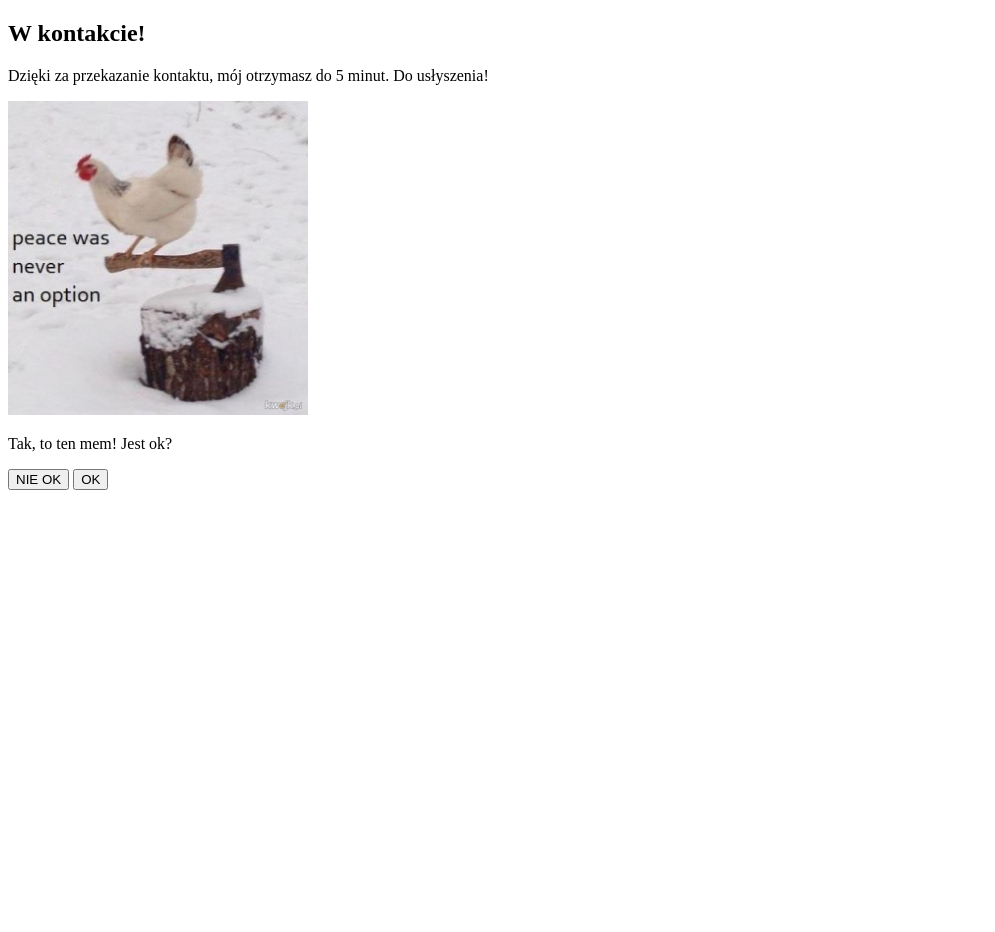
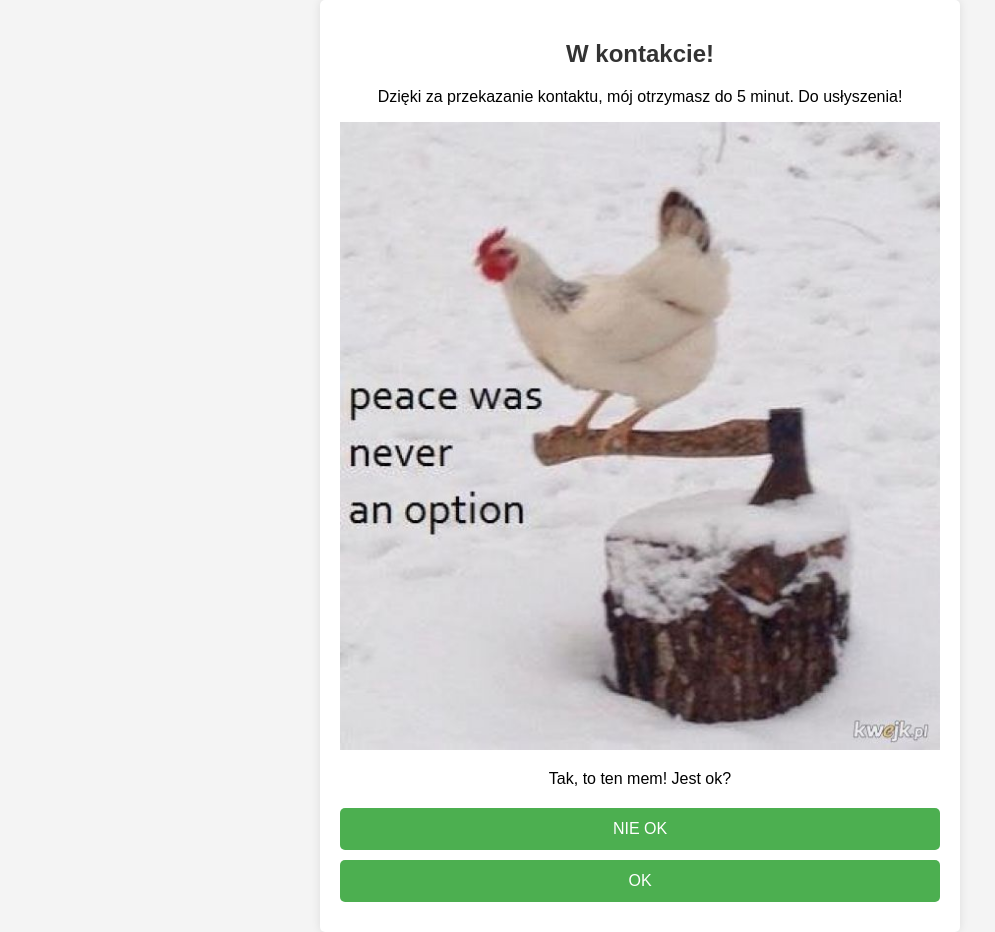
Before and after one commit to takado8/RAE_django_app, a Django app: page /final_page in a window 1280 px wide. Shown: the whole page, without its empty margins (0-995 px from the left). Before the commit the page ends 490 px from the top, so only its background shows below. Run offline with Django 4.2, Linux system fonts and the light colour scheme.

Commit message:
Update vcard_final_page.html

```diff
--- a/django_project/vcard/templates/vcard_final_page.html
+++ b/django_project/vcard/templates/vcard_final_page.html
@@ -4,15 +4,78 @@
     <meta charset="UTF-8">
     <meta name="viewport" content="width=device-width, initial-scale=1.0">
     <title>Feedback Page</title>
+    <style>
+        body {
+            font-family: Arial, sans-serif;
+            background-color: #f4f4f4;
+            margin: 0;
+            padding: 0;
+        }
+        .container {
+            max-width: 600px;
+            margin: 0 auto;
+            padding: 20px;
+            background-color: #fff;
+            border-radius: 5px;
+            box-shadow: 0 0 10px rgba(0, 0, 0, 0.1);
+        }
+        h2 {
+            color: #333;
+            text-align: center;
+        }
+        form {
+            margin-top: 20px;
+        }
+        input[type="text"],
+        input[type="tel"],
+        input[type="email"],
+        input[type="url"],
+        input[type="submit"] {
+            width: 100%;
+            padding: 10px;
+            margin-bottom: 10px;
+            border-radius: 5px;
+            border: 1px solid #ccc;
+            box-sizing: border-box;
+            font-family: inherit;
+        }
+        input[type="submit"] {
+            background-color: #4CAF50;
+            color: white;
+            font-size: 16px;
+            padding: 12px 20px;
+            border: none;
+            border-radius: 5px;
+            cursor: pointer;
+        }
+        input[type="submit"]:hover {
+            background-color: #45a049;
+        }
+        label {
+            margin-bottom: 10px;
+        }
+        input[type="file"] {
+            margin-top: 5px;
+            margin-bottom: 15px;
+        }
+        p {
+            text-align: center;
+        }
+        /* Centering the image */
+        section {
+            text-align: center;
+        }
+        section img {
+            display: inline-block;
+        }
+    </style>
 </head>
 <body>
-    <header>
+    <div class="container">
         <h2>W kontakcie!</h2>
-    </header>
         <p>Dzięki za przekazanie kontaktu, mój otrzymasz do 5 minut. Do usłyszenia!</p>
-
         <section>
-        <img src="{{ image_url }}" alt="Image" width="300">
+            <img src="{{ image_url }}" alt="Image" width="600">
         </section>
         <p>Tak, to ten mem! Jest ok?</p>
         <form method="post">
@@ -20,5 +83,6 @@
             <input type="submit" name="option" value="NIE OK">
             <input type="submit" name="option" value="OK">
         </form>
+    </div>
 </body>
 </html>
```
Lines whose indentation alone changed are shown as unchanged.
